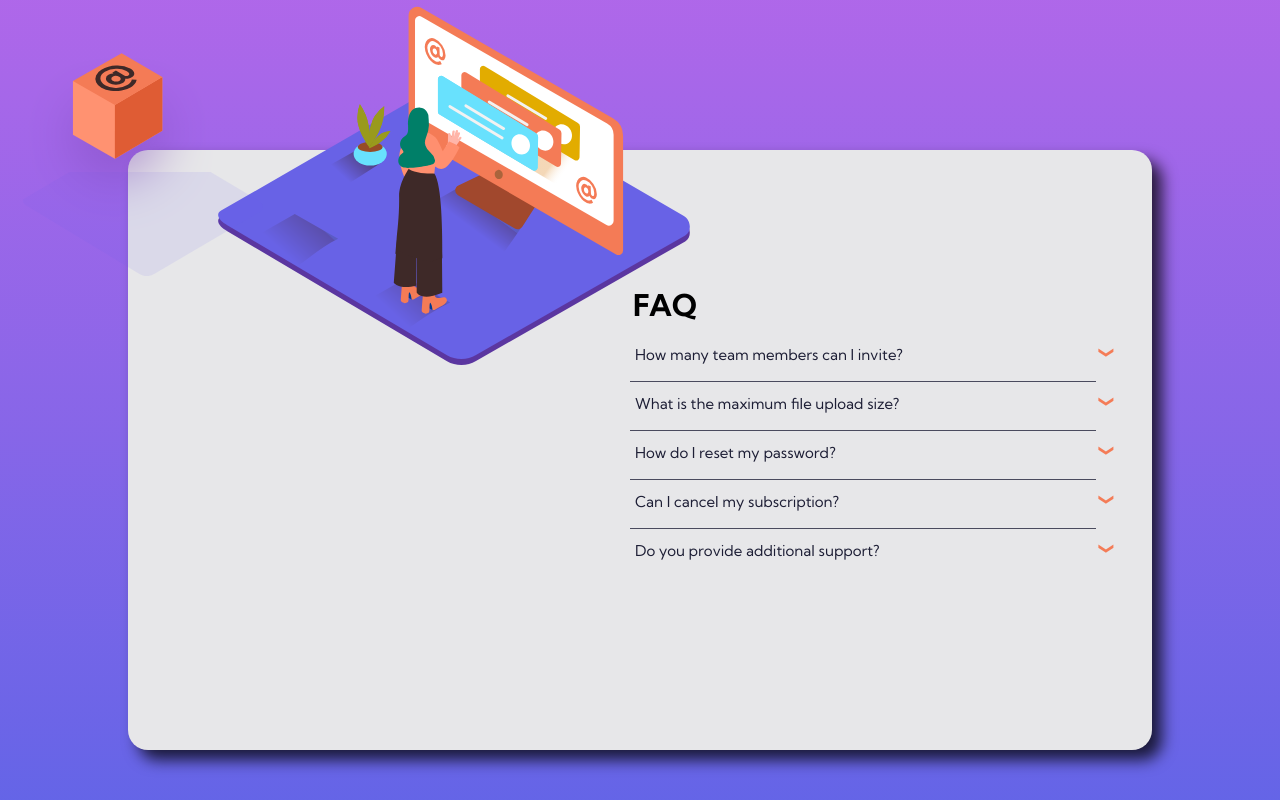
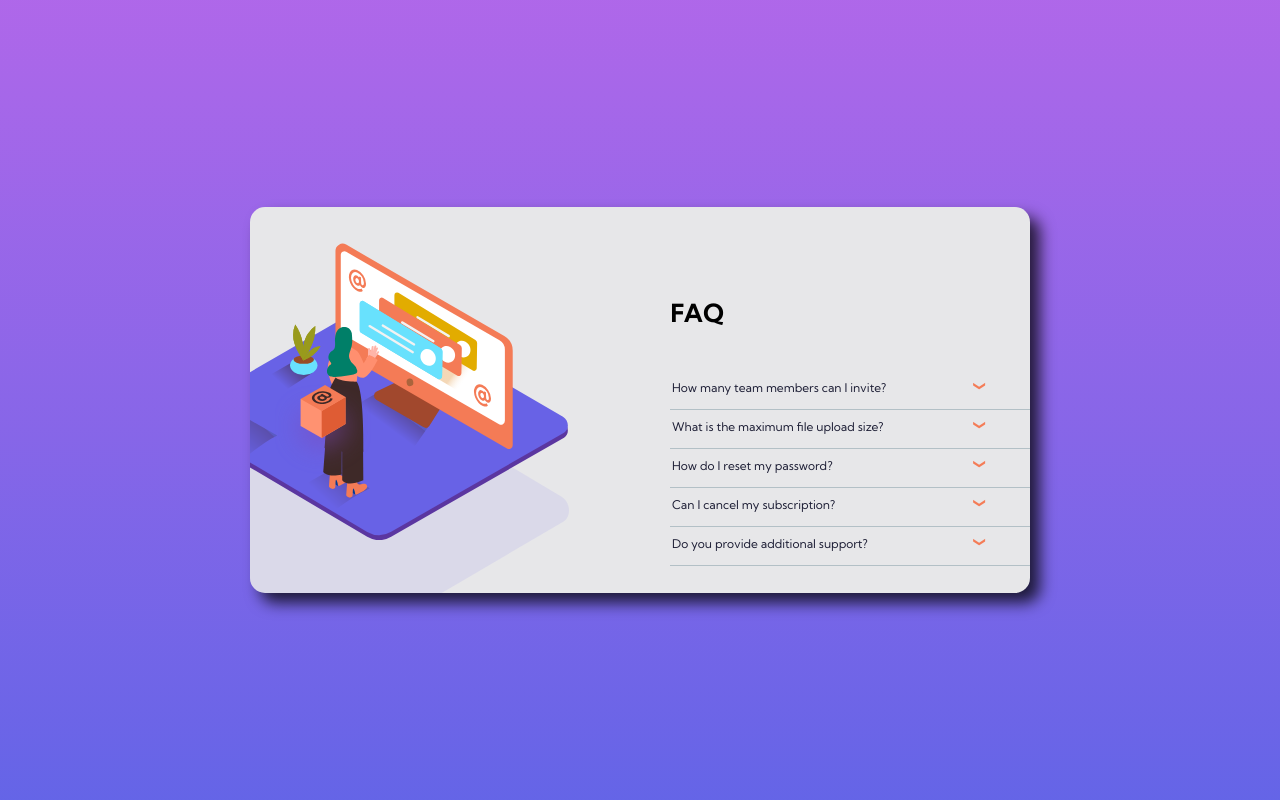
Before and after one commit to HossamGouda/faq-accordion-card-main, a plain HTML site: page index.html in a window 1280 px wide. Drawn offline with Linux system fonts and the light colour scheme.

Commit message:
adding responsive styling for desktop and 375px

```diff
--- a/index.html
+++ b/index.html
@@ -24,7 +24,11 @@
     <!-- Feel free to remove these styles or customise in your own stylesheet 👍 -->
     <style></style>
   </head>
+
   <body>
+    <div class="box">
+      <img src="./images/illustration-box-desktop.svg" alt="" class="mail" />
+    </div>
     <div class="container">
       <div class="imgs">
         <img
@@ -33,11 +37,10 @@
           class="hero"
         />
         <img src="./images/bg-pattern-mobile.svg" alt="" class="shade" />
-        <img src="./images/illustration-box-desktop.svg" alt="" class="box" />
+        <img src="./images/illustration-box-desktop.svg" alt="" class="mob-box" />
       </div>
       <h1 class="faq">faq</h1>
       <section class="tabs">
-
         <div class="tab">
           <input type="checkbox" id="chck1" />
           <label class="tab-label" for="chck1"
@@ -93,7 +96,6 @@
           </div>
         </div>
       </section>
-
     </div>
   </body>
 </html>
--- a/style.css
+++ b/style.css
@@ -16,91 +16,99 @@
   font-family: "Kumbh Sans", sans-serif;
   font-size: 12px;
 }
-html {
-    width: 100%;
-  }
+
 body {
-    height: 100vh;
-    width: 100%;
+  background-image: linear-gradient(var(--Soft_violet--), var(--Soft_blue--));
   display: flex;
   justify-content: center;
   align-items: center;
-    background-image: linear-gradient(var(--Soft_violet--), var(--Soft_blue--));
+  height: 100vh;
 }
+
 .container {
-    box-shadow: 10px 10px 15px 0px rgba(0, 0, 0, 0.75);
-    margin-top: 140px;
-    margin-bottom: 40px;
-    width: 60%;
-    height: 75%;
+  background-color: var(--Light_grayish_blue);
+  max-width: 75%;
+  height: auto;
+  display: flex;
+  align-content: center;
+  justify-content: space-between;
+  flex-direction: column-reverse;
   position: relative;
-    border-radius: 20px;
-    background-color: var(--Light_grayish_blue);
+  margin: auto;
+  border-radius: 15px;
+  box-shadow: 10px 10px 15px 0px rgb(0 0 0 / 75%);
+  padding: 10px;
+  overflow: hidden;
+}
+
+.hero,
+.shade,
+.box {
+  position: absolute;
+}
+
+.hero {
+  max-width: 100%;
+  z-index: 2;
+}
+
+.shade {
+  top: 182px;
+  width: 150%;
+  left: -194px;
+  z-index: 1;
+}
+
+.box {
+  z-index: 3;
+  background-color: transparent;
+  position: fixed;
+  left: calc(43% / 2);
+  top: 48%;
+}
+.box .mail {
+  display: block;
+  width: 50%;
+}
+.mob-box {
+  display: none;
 }
 
 .faq {
+  order: 3;
+  width: 100%;
+  text-transform: uppercase;
+  padding-left: 54%;
+  margin: 20px 0 20px 0;
+  font-weight: 700;
+  font-size: 25px;
+  margin-top: 80px;
+}
+
+.imgs {
+  order: 2;
+  width: 50%;
   position: absolute;
-    top: 0;
-    left: 25px;
-}
-  .imgs {
-   width: 40%;
-    position: absolute;
-    top: 96px;
-    left: -186px;
-  }
-  .imgs .hero {
-    display: block;
-    max-width: 80%;
-    margin: 0 auto;
-  }
-  .imgs .box {
-    display: block;
-    max-width: 20%;
-    text-align: center;
-    margin: 0 auto;
-    position: absolute;
-    top: 45px;
-    left: 80px;
-  }
-  .shade {
-    display: block;
-    max-width: 100%;
-    text-align: center;
-    margin: 0 auto;
-    position: absolute;
-    top: 111px;
-    left: 35px;
+  top: 36px;
+  left: -72px;
 }
 
 .tabs {
-    overflow: hidden;
+  order: 2;
   width: 50%;
-    right: 20px
+  height: 100%;
+  align-self: end;
+  padding: 20px;
 }
-  .tab::after {
-    content: "";
-    width: 91%;
-    height: 1px;
-    background-color: #b3c0c6;
-    position: absolute;
-    margin: 0 auto;
-    transform: translate(10px, 2px);
-  }
-  footer {
-    position: absolute;
-    top: 550px;
-    margin: 0 auto;
-    width: 100%;
-  }
-  .attribution {
-    font-size: 11px;
+.tab-label::after {
+  content: "\276F";
+  width: 1em;
+  height: 1em;
   text-align: center;
-    color: var(--Light_grayish_blue);
-  }
-  .attribution a {
-    color: var(--Light_grayish_blue);
-    line-height: 20px;
+  -webkit-transition: all 0.35s;
+  transition: all 0.35s;
+  color: var(--Soft_red--);
+  transform: rotate(90deg);
 }
 
 input {
@@ -113,6 +121,16 @@ html {
   width: 100%;
   overflow: hidden;
 }
+.tab::after {
+  content: "";
+  width: 91%;
+  height: 1px;
+  background-color: #b3c0c6;
+  position: absolute;
+  margin: 0 auto;
+  transform: translate(10px, 2px);
+}
+
 .tab-label {
   display: -webkit-box;
   display: -ms-flexbox;
@@ -126,23 +144,13 @@ html {
   cursor: pointer;
 }
 
-  .tab-label::after {
-    content: "\276F";
-    width: 1em;
-    height: 1em;
-    text-align: center;
-    -webkit-transition: all 0.35s;
-    transition: all 0.35s;
-    color: var(--Soft_red--);
-    transform: rotate(90deg);
-  }
-
 .tab-content {
   max-height: 0;
   padding: 0 1em;
   -webkit-transition: all 0.35s;
   transition: all 0.35s;
 }
+
 input:checked + .tab-label {
   font-weight: 700;
 }
@@ -157,297 +165,75 @@ html {
   padding: 1em;
 }
 
-
-@media (min-width: 375px) {
+@media screen and (min-width: 375px) and (max-width: 466px) {
   html {
-    width: 100%;
+    min-height: 180vh;
   }
   body {
-    height: 100vh;
-    width: 100%;
-    display: flex;
-    justify-content: center;
-    align-items: center;
-    background-image: linear-gradient(var(--Soft_violet--), var(--Soft_blue--));
+    min-height: 100%;
+    padding-top: 180px;
   }
   .container {
-    box-shadow: 10px 10px 15px 0px rgba(0, 0, 0, 0.75);
-    margin-top: 140px;
-    margin-bottom: 40px;
-    width: 80%;
-    height: 75%;
-    position: relative;
-    border-radius: 20px;
-    background-color: var(--Light_grayish_blue);
-  }
-
-  .faq {
-    text-align: center;
-    text-transform: uppercase;
-    width: 100%;
-    padding: 16px;
-    font-weight: 700;
-    font-size: 30px;
-    position: absolute;
-    top: 110px;
+    overflow: visible;
+    height: auto;
+    padding: 10px;
   }
   .imgs {
-    width: 100%;
+    width: 72%;
     position: absolute;
-    top: -112px;
-  }
-  .imgs .hero {
-    display: block;
-    max-width: 80%;
-    margin: 0 auto;
-  }
-  .imgs .box {
-    display: block;
-    max-width: 20%;
-    text-align: center;
-    margin: 0 auto;
-    position: absolute;
-    top: 45px;
-    left: 80px;
+    top: -97px;
+    left: 36px;
   }
   .shade {
+    top: 104px;
+    width: 100%;
+    left: -2px;
+    z-index: 1;
+  }
+  .box {
+    z-index: 3;
+    background-color: transparent;
+    position: fixed;
+    left: 58px;
+    top: 97px;
+    display: none;
+  }
+  .mob-box {
+    max-width: 46%;
+    z-index: 3;
+    background-color: transparent;
+    position: absolute;
+    left: -24px;
+    top: 48px;
     display: block;
-    max-width: 100%;
+  }
+  .faq {
+    order: 3;
+    width: 100%;
+    text-transform: uppercase;
     text-align: center;
-    margin: 0 auto;
-    position: absolute;
-    top: 111px;
-    left: 35px;
+    padding: 10px;
+    margin: 30px 0 20px 0;
+    font-weight: 700;
+    font-size: 25px;
+    margin-top: 80px;
   }
 
   .tabs {
-    overflow: hidden;
-    position: absolute;
-    top: 180px;
+    order: 2;
+    width: 100%;
+    height: 100%;
+    align-self: end;
+    padding: 20px;
+    font-size: 16px;
   }
   .tab::after {
-    content: "";
-    width: 91%;
-    height: 1px;
-    background-color: #b3c0c6;
-    position: absolute;
-    margin: 0 auto;
-    transform: translate(10px, 2px);
-  }
-  footer {
-    position: absolute;
-    top: 550px;
-    margin: 0 auto;
-    width: 100%;
-  }
-  .attribution {
-    font-size: 11px;
-    text-align: center;
-    color: var(--Light_grayish_blue);
-  }
-  .attribution a {
-    color: var(--Light_grayish_blue);
-    line-height: 20px;
-  }
-
-  input {
-    position: absolute;
-    opacity: 0;
-    z-index: -1;
-  }
-
-  .tab {
-    width: 100%;
-    overflow: hidden;
+    width: 68%;
   }
   .tab-label {
-    display: -webkit-box;
-    display: -ms-flexbox;
-    display: flex;
-    -webkit-box-pack: justify;
-    -ms-flex-pack: justify;
-    justify-content: space-between;
-    padding: 1em;
-    font-weight: 400;
-    color: var(--Very_dark_desaturated_blue);
-    cursor: pointer;
+    font-size: 16px;
   }
-
-  .tab-label::after {
-    content: "\276F";
-    width: 1em;
-    height: 1em;
-    text-align: center;
-    -webkit-transition: all 0.35s;
-    transition: all 0.35s;
-    color: var(--Soft_red--);
-    transform: rotate(90deg);
-  }
-
   .tab-content {
-    max-height: 0;
-    padding: 0 1em;
-    -webkit-transition: all 0.35s;
-    transition: all 0.35s;
-  }
-  input:checked + .tab-label {
-    font-weight: 700;
-  }
-
-  input:checked + .tab-label::after {
-    -webkit-transform: rotate(90deg);
-    transform: rotate(-90deg);
-  }
-
-  input:checked ~ .tab-content {
-    max-height: 100vh;
-    padding: 1em;
+    font-size: 14px;
   }
 }
-
-@media (min-width: 500px) {
-
-  body {
-    height: 100vh;
-    width: 100%;
-    display: flex;
-    justify-content: center;
-    align-items: center;
-    background-image: linear-gradient(var(--Soft_violet--), var(--Soft_blue--));
-  }
-  .container {
-    box-shadow: 10px 10px 15px 0px rgba(0, 0, 0, 0.75);
-    margin-top: 140px;
-    margin-bottom: 40px;
-    width: 80%;
-    height: 75%;
-    position: relative;
-    border-radius: 20px;
-    background-color: var(--Light_grayish_blue);
-  }
-
-  .faq {
-    text-align: center;
-    text-transform: uppercase;
-    width: 100%;
-    padding: 16px;
-    font-weight: 700;
-    font-size: 30px;
-    position: absolute;
-    top: 120px;
-  }
-  .imgs {
-    width: 100%;
-    position: absolute;
-    top: -144px;
-  }
-  .imgs .hero {
-    display: block;
-    max-width: 80%;
-    margin: 0 auto;
-  }
-  .imgs .box {
-    display: block;
-    max-width: 20%;
-    text-align: center;
-    margin: 0 auto;
-    position: absolute;
-    top: 45px;
-    left: 80px;
-  }
-  .shade {
-        display: block;
-    max-width: 100%;
-    text-align: center;
-    margin: 0 auto;
-    position: absolute;
-    top: 166px;
-    left: 81px;
-  }
-
-  .tabs {
-    overflow: hidden;
-    position: absolute;
-    top: 180px;
-  }
-  .tab::after {
-    content: "";
-    width: 91%;
-    height: 1px;
-    background-color: var(--Very_dark_grayish_blue--);
-    position: absolute;
-    margin: 0 auto;
-    transform: translate(10px, 2px);
-  }
-  footer {
-    position: absolute;
-    top: 550px;
-    margin: 0 auto;
-    width: 100%;
-  }
-  .attribution {
-    font-size: 11px;
-    text-align: center;
-    color: var(--Light_grayish_blue);
-  }
-  .attribution a {
-    color: var(--Light_grayish_blue);
-    line-height: 20px;
-  }
-
-  input {
-    position: absolute;
-    opacity: 0;
-    z-index: -1;
-  }
-
-  .tab {
-    width: 100%;
-    overflow: hidden;
-  }
-  .tab-label {
-    display: -webkit-box;
-    display: -ms-flexbox;
-    display: flex;
-    -webkit-box-pack: justify;
-    -ms-flex-pack: justify;
-    justify-content: space-between;
-    padding: 1em;
-    font-weight: 400;
-    font-size: 15px;
-    color: var(--Very_dark_desaturated_blue);
-    cursor: pointer;
-  }
-
-  .tab-label::after {
-    content: "\276F";
-    width: 1em;
-    height: 1em;
-    text-align: center;
-    -webkit-transition: all 0.35s;
-    transition: all 0.35s;
-    color: var(--Soft_red--);
-    transform: rotate(90deg);
-  }
-
-  .tab-content {
-    max-height: 0;
-    font-size: 14px;
-    padding: 0 1em;
-    -webkit-transition: all 0.35s;
-    transition: all 0.35s;
-  }
-  input:checked + .tab-label {
-    font-weight: 700;
-  }
-
-  input:checked + .tab-label::after {
-    -webkit-transform: rotate(90deg);
-    transform: rotate(-90deg);
-  }
-
-  input:checked ~ .tab-content {
-    max-height: 100vh;
-    padding: 1em;
-  }
-}
```
Lines whose indentation alone changed are shown as unchanged.
